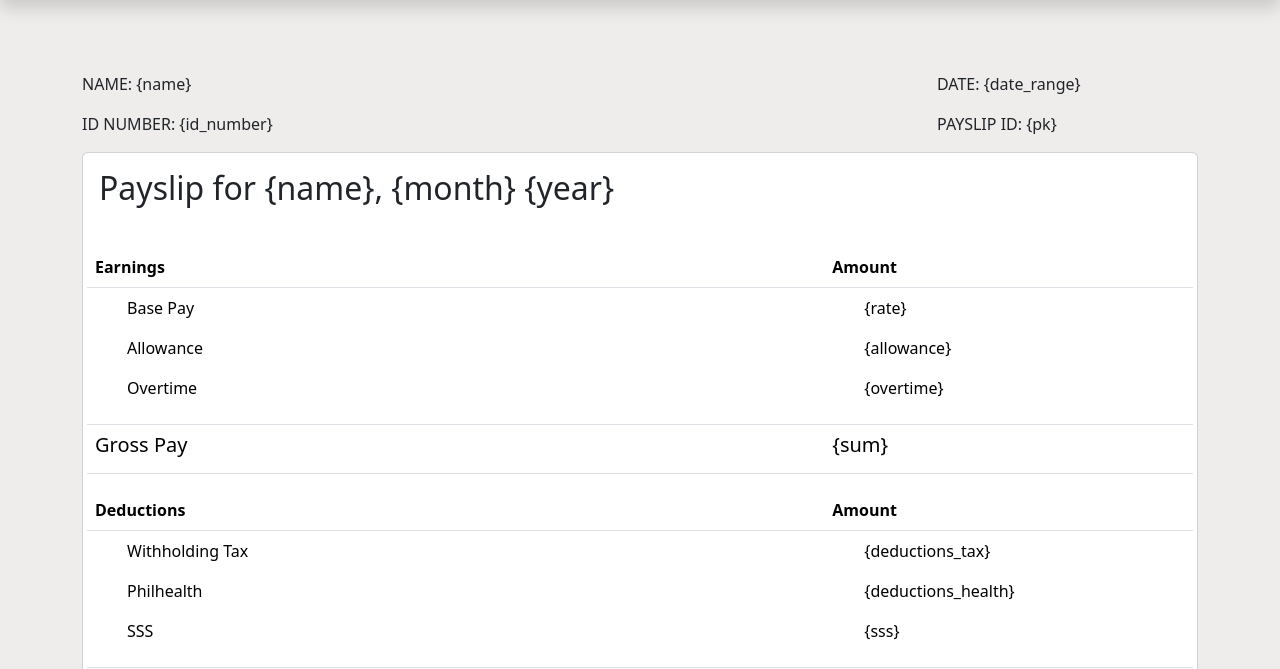
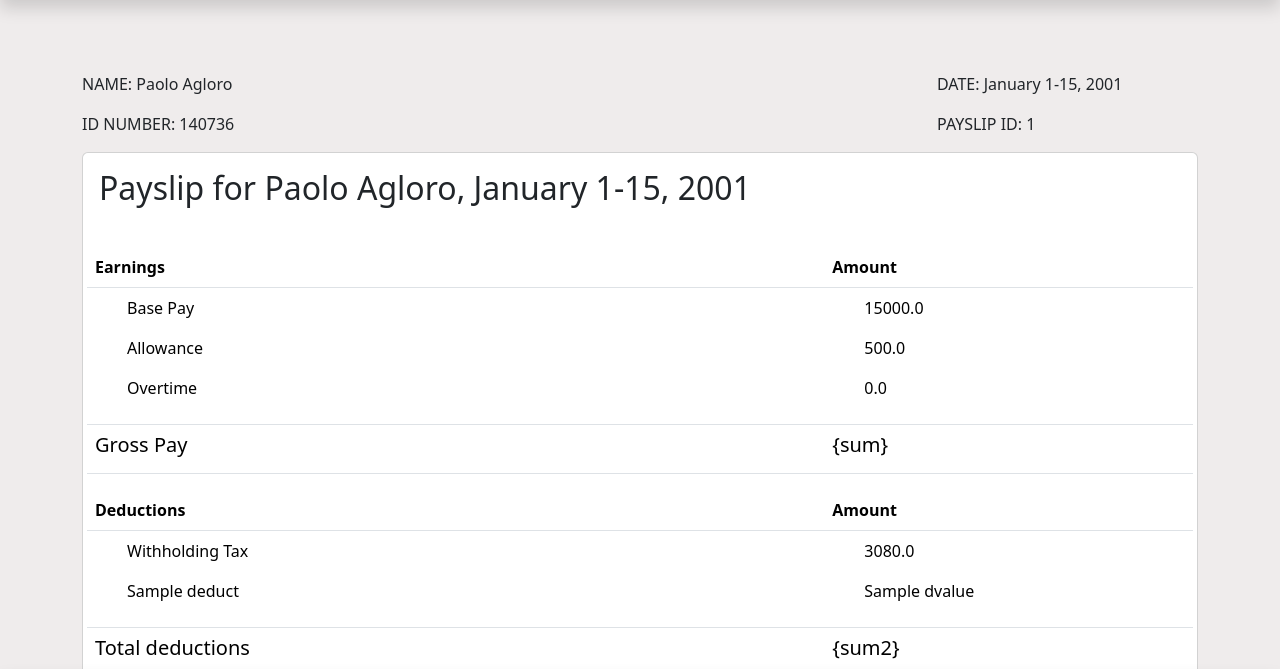
Before and after one commit to nicolePalo/Manzano-Palo-Pineda_Lazapee, a Django app: template payroll_app/templates/payroll_app/view_payslip.html in a window 1280 px wide. Shown: the part 72-741 px from the top of the page. Run offline with Django 4.2, Linux system fonts and the light colour scheme; data comes from the database, SQL or seed files in the repository; both versions use the stored data as it was after the commit; the template is opened without the code that fills it: values that come from a table or form of the project are taken from there, most other values are stand-ins (such as "Sample title", 1, 10 or a date in 2020).

Commit message:
added vars to view_payslip (not yet tested)

```diff
--- a/payroll_app/templates/payroll_app/view_payslip.html
+++ b/payroll_app/templates/payroll_app/view_payslip.html
@@ -9,17 +9,17 @@
 <div class="container mx">
     <div class="row">
         <div class="col-9">
-            <p>NAME: {name}</p>
-            <p>ID NUMBER: {id_number}</p>
+            <p>NAME: {{employee.name}}</p>
+            <p>ID NUMBER: {{employee.id_number}}</p>
         </div>
         <div class="col-3">
-            <p>DATE: {date_range}</p>
-            <p>PAYSLIP ID: {pk}</p>
+            <p>DATE: {{payslip.date_range}}</p>
+            <p>PAYSLIP ID: {{payslip.pk}}</p>
         </div>
     </div>
 
     <div class="card">
-        <div class="card-heading p-3"><h2>Payslip for {name}, {month} {year}</h2></div>
+        <div class="card-heading p-3"><h2>Payslip for {{employee.name}}, {{payslip.date_range}}</h2></div>
         <div class="card-body p-3">
             <div class="row">
                 <table class="table">
@@ -34,9 +34,9 @@
                             <ul>Overtime</ul>
                         </td>
                         <td>
-                            <ul>{rate}</ul>
-                            <ul>{allowance}</ul>
-                            <ul>{overtime}</ul>
+                            <ul>{{payslip.rate}}</ul>
+                            <ul>{{payslip.earnings_allowance}}</ul>
+                            <ul>{{payslip.overtime}}</ul>
                         </td>
                     </tr>
                     <tr>
@@ -54,14 +54,17 @@
                     <tr>
                         <td>
                             <ul>Withholding Tax</ul>
-                            <ul>Philhealth</ul>
-                            <ul>SSS</ul>
+                            {% for deduct in deductions %}
+                                <ul>{{deduct}}</ul>
+                            {% endfor %}
                         </td>
                         <td>
                             <!--The only thing that changes depending on the cycle-->
-                            <ul>{deductions_tax}</ul>
-                            <ul>{deductions_health}</ul>
-                            <ul>{sss}</ul>
+                            <ul>{{payslip.deductions_tax}}</ul>
+                            <!--{for dval in deduction_values}-->
+                            {% for dvalue in deduct_values %}
+                                <ul>{{dvalue}}</ul>
+                            {% endfor %}
                         </td>
                     </tr>
                     <tr>
```
Also changed, not shown: db.sqlite3.
